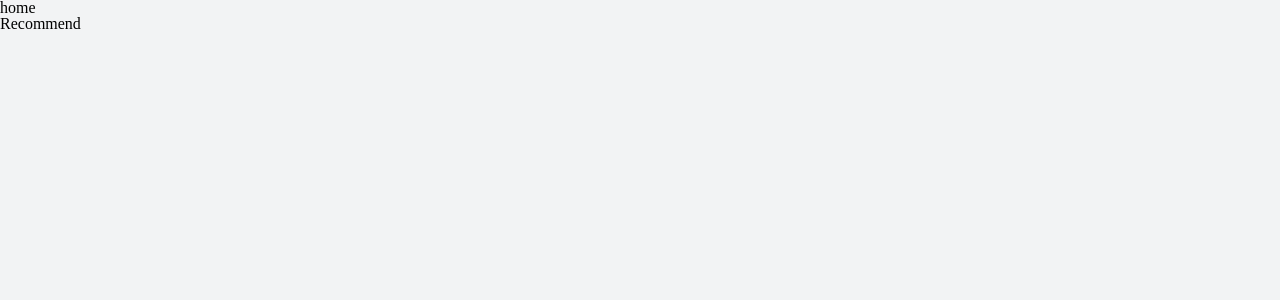
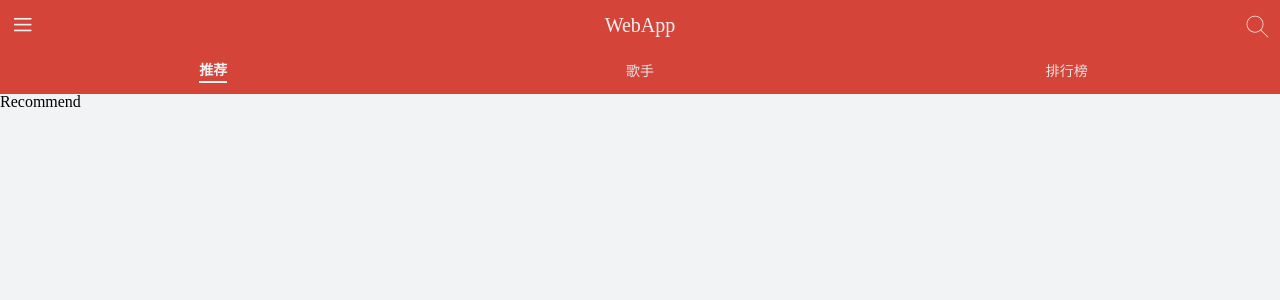
Before and after one commit to sRect/react-cloud-music, a React (Create React App) app: page /recommend in a window 1280 px wide. Shown: the top 300 px of the page. Built offline with nearby package versions, Linux system fonts and the light colour scheme.

Commit message:
feat: :construction: 公共组件开发

```diff
--- a/src/application/Home/index.js
+++ b/src/application/Home/index.js
@@ -1,5 +1,11 @@
 import React, { memo, Fragment } from 'react';
+import { NavLink } from 'react-router-dom';
 import { renderRoutes } from 'react-router-config';
+import {
+  Top,
+  Tab,
+  TabItem,
+} from './style';
 
 const Home = (props) => {
   console.log(props)
@@ -7,7 +13,16 @@
 
   return (
     <Fragment>
-      <div>home</div>
+      <Top>
+        <span className="iconfont menu">&#xe65c;</span>
+        <span className="title">WebApp</span>
+        <span className="iconfont search">&#xe62b;</span>
+      </Top>
+      <Tab>
+        <NavLink to="/recommend" activeClassName="selected"><TabItem><span > 推荐 </span></TabItem></NavLink>
+        <NavLink to="/singers" activeClassName="selected"><TabItem><span > 歌手 </span></TabItem></NavLink>
+        <NavLink to="/rank" activeClassName="selected"><TabItem><span > 排行榜 </span></TabItem></NavLink>
+      </Tab>
       {
         renderRoutes(routes)
       }
--- /dev/null
+++ b/src/application/Home/style.js
@@ -0,0 +1,46 @@
+import styled from 'styled-components';
+import style from '../../assets/global-style';
+
+export const Top = styled.div`
+  display: flex;
+  justify-content: space-between;
+  padding: 5px 10px;
+  background: ${style["theme-color"]};
+  &>span {
+    line-height: 40px;
+    color: #f1f1f1;
+    font-size: 20px;
+    &.iconfont {
+      font-size: 25px;
+    }
+  }
+`
+
+export const Tab = styled.div`
+  height: 44px;
+  display: flex;
+  flex-direction: row;
+  justify-content: space-around;
+  background: ${style["theme-color"]};
+  a {
+    flex: 1;
+    padding: 2px 0;
+    font-size: 14px;
+    color: #e4e4e4;
+    &.selected {
+      span {
+        padding: 3px 0;
+        font-weight: 700;
+        color: #f1f1f1;
+        border-bottom: 2px solid #f1f1f1;
+      }
+    }
+  }
+`
+export const TabItem = styled.div`
+  height: 100%;
+  display: flex;
+  flex-direction: row;
+  justify-content: center;
+  align-items: center;
+`
--- /dev/null
+++ b/src/assets/global-style.js
@@ -0,0 +1,38 @@
+// 扩大可点击区域
+const extendClick = () => {
+  return `
+    position: relative;
+    &:before {
+      content: '';
+      position: absolute;
+      top: -10px; bottom: -10px; left: -10px; right: -10px;
+    };
+  `
+}
+// 一行文字溢出部分用... 代替
+const noWrap = () => {
+  return `
+    text-overflow: ellipsis;
+    overflow: hidden;
+    white-space: nowrap;
+  `
+}
+
+export default {
+  'theme-color': '#d44439',
+  'theme-color-shadow': 'rgba (212, 68, 57, .5)',
+  'font-color-light': '#f1f1f1',
+  'font-color-desc': '#2E3030',
+  'font-color-desc-v2': '#bba8a8',// 略淡
+  'font-size-ss': '10px',
+  'font-size-s': '12px',
+  'font-size-m': '14px',
+  'font-size-l': '16px',
+  'font-size-ll': '18px',
+  "border-color": '#e4e4e4',
+  'background-color': '#f2f3f4',
+  'background-color-shadow': 'rgba (0, 0, 0, 0.3)',
+  'highlight-background-color': '#fff',
+  extendClick,
+  noWrap
+}
```
